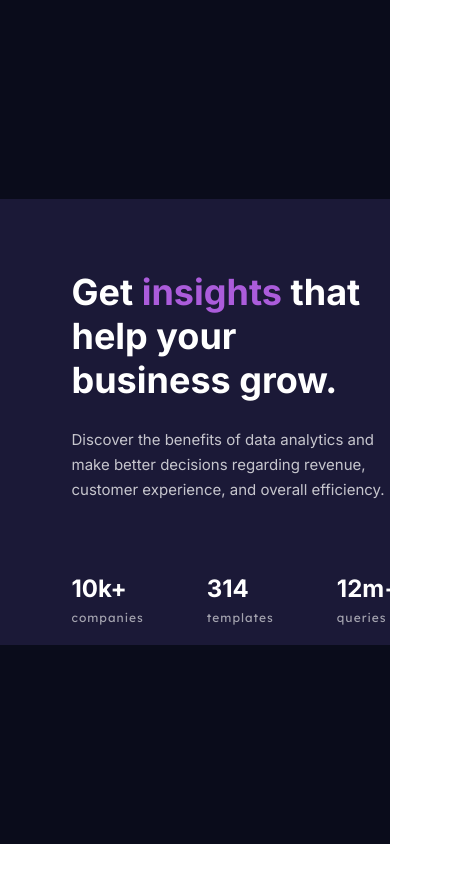
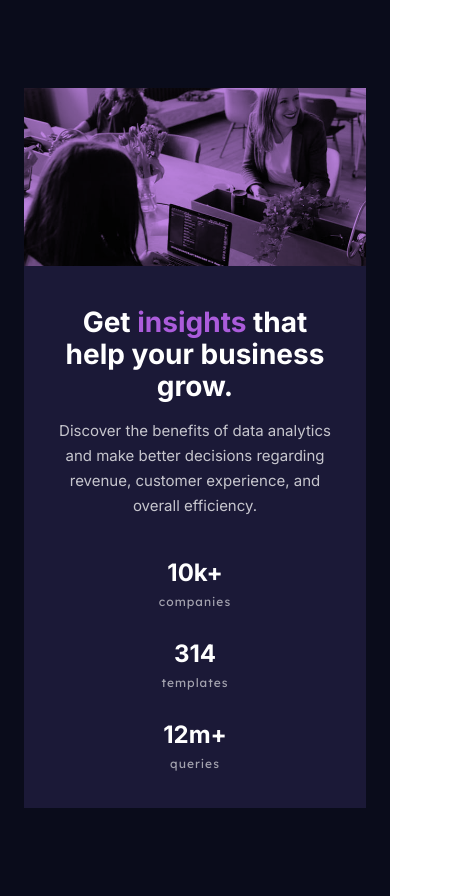
Before and after one commit to WingChhun/stats-preview-card-component-main, a website: page index.html in a window 390 px wide. Shown: the whole page, 472 px wide, since content can reach past the window. Before the commit the page ends 844 px from the top, so only its background shows below. Drawn offline with Linux system fonts and the light colour scheme.

Commit message:
fix: finish responsive css

```diff
--- a/index.html
+++ b/index.html
@@ -54,9 +54,7 @@
             </li>
           </ul>
         </div>
-        <div class="preview-card__right">
-          <div class="background" />
-        </div>
+        <div class="preview-card__right" />
         <div class="preview-card__overlay" />
       </section>
     </div>
--- a/sass/main.scss
+++ b/sass/main.scss
@@ -1,18 +1,8 @@
 @import './colors.scss';
-
-// Normalized CSS
-
-html,
-body {
-  box-sizing: border-box;
-  margin: 0;
-  padding: 0;
-  font-size: 62.5%;
-  font: inherit;
-}
+@import './mixins.scss';
+@import './normalize.scss';
 
 body {
-  // Use REM for font-sizing
   font-family: Inter;
 }
 
@@ -20,9 +10,16 @@ body {
   background-color: $color-bg;
   width: 100vw;
   height: 100vh;
+
   display: flex;
   justify-content: center;
   align-items: center;
+
+  @include for-phone-only {
+    width: auto;
+    height: 720px;
+    padding: 88px 24px;
+  }
 }
 
 #preview-card {
@@ -35,19 +32,42 @@ body {
   display: flex;
   flex-direction: row;
 
+  @include for-phone-only {
+    flex-direction: column-reverse;
+    max-height: 720px;
+    margin: 0 auto;
+    width: 100%;
+    min-width: 327px;
+  }
+
   .preview-card__left {
     padding: 0px 71.5px;
     padding-top: 71px;
     padding-bottom: 59px;
     height: 100%;
     flex-basis: 50%;
+    display: flex;
+    flex-direction: column;
+    align-items: center;
 
+    @include for-phone-only {
+      padding: 0px 31.5px;
+      padding-top: 40px;
+      padding-bottom: 32px;
+      width: auto;
+      text-align: center;
+    }
     h1 {
       margin: 0;
       margin-bottom: 25px;
       font-weight: bold;
       font-size: 36px;
       line-height: 44px;
+      @include for-phone-only {
+        margin-bottom: 16px;
+        font-size: 28px;
+        line-height: 32px;
+      }
       span {
         color: $color-primary;
       }
@@ -66,12 +86,21 @@ body {
       list-style: none;
       display: flex;
       padding-left: 0;
+      @include for-phone-only {
+        margin-top: 40px;
+        flex-direction: column;
+      }
       li {
         display: flex;
         flex-direction: column;
 
         &:not(:last-child) {
           margin-right: 63px;
+
+          @include for-phone-only {
+            margin-right: 0;
+            margin-bottom: 25px;
+          }
         }
 
         p:first-child {
@@ -99,12 +128,24 @@ body {
 
   .preview-card__right {
     flex-basis: 50%;
-    background-image: url('../images//desktop-header.jpg');
+    background-image: url('../images/desktop-header.jpg');
     width: 100%;
     height: 100%;
+    background-size: cover;
+    background-repeat: no-repeat;
+    background-position: center center;
+
+    @include for-phone-only {
+      flex-basis: 50%;
+      background-image: url('../images/mobile-header.jpg');
+      height: auto;
+      background-position: center;
+    }
+
     position: relative;
   }
   .preview-card__overlay {
+    height: 100%;
     position: absolute;
     mix-blend-mode: multiply;
     opacity: 0.75;
--- a/sass/mixins.scss
+++ b/sass/mixins.scss
@@ -0,0 +1,11 @@
+@mixin for-phone-only {
+  @media (max-width: 599px) {
+    @content;
+  }
+}
+
+@mixin for-tablet-only {
+  @media (max-width: 768px) {
+    @content;
+  }
+}
--- /dev/null
+++ b/sass/normalize.scss
@@ -0,0 +1,129 @@
+/* http://meyerweb.com/eric/tools/css/reset/
+   v2.0 | 20110126
+   License: none (public domain)
+*/
+
+html,
+body,
+div,
+span,
+applet,
+object,
+iframe,
+h1,
+h2,
+h3,
+h4,
+h5,
+h6,
+p,
+blockquote,
+pre,
+a,
+abbr,
+acronym,
+address,
+big,
+cite,
+code,
+del,
+dfn,
+em,
+img,
+ins,
+kbd,
+q,
+s,
+samp,
+small,
+strike,
+strong,
+sub,
+sup,
+tt,
+var,
+b,
+u,
+i,
+center,
+dl,
+dt,
+dd,
+ol,
+ul,
+li,
+fieldset,
+form,
+label,
+legend,
+table,
+caption,
+tbody,
+tfoot,
+thead,
+tr,
+th,
+td,
+article,
+aside,
+canvas,
+details,
+embed,
+figure,
+figcaption,
+footer,
+header,
+hgroup,
+menu,
+nav,
+output,
+ruby,
+section,
+summary,
+time,
+mark,
+audio,
+video {
+  margin: 0;
+  padding: 0;
+  border: 0;
+  font-size: 100%;
+  font: inherit;
+  vertical-align: baseline;
+}
+/* HTML5 display-role reset for older browsers */
+article,
+aside,
+details,
+figcaption,
+figure,
+footer,
+header,
+hgroup,
+menu,
+nav,
+section {
+  display: block;
+}
+body {
+  line-height: 1;
+}
+ol,
+ul {
+  list-style: none;
+}
+blockquote,
+q {
+  quotes: none;
+}
+blockquote:before,
+blockquote:after,
+q:before,
+q:after {
+  content: '';
+  content: none;
+}
+table {
+  border-collapse: collapse;
+  border-spacing: 0;
+}
```
Also changed, not shown: dist/main.css, 1 other file.
